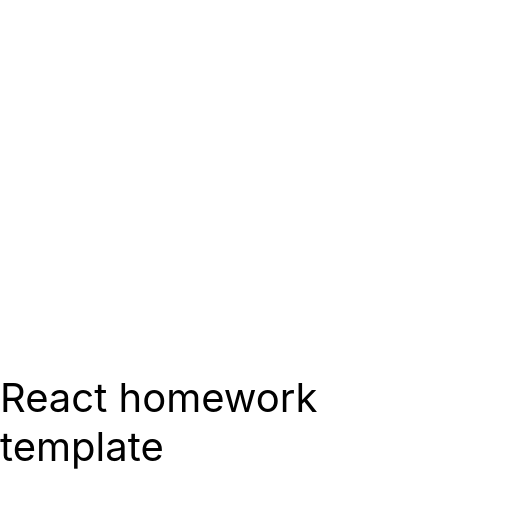
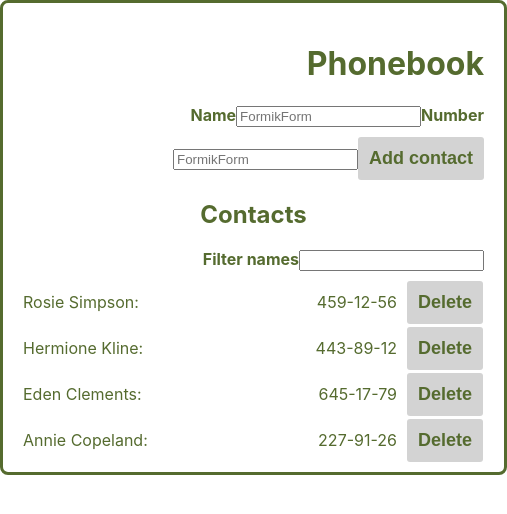
Before and after one commit to KomaNatoR/goit-react-hw-06-phonebook, a React (Create React App) app: page / in a window 390 px wide. Shown: the top 514 px of the page, 507 px wide, since content can reach past the window. Built offline with nearby package versions, Linux system fonts and the light colour scheme.

Commit message:
clone  phonebook-4-hw

```diff
--- a/src/components/App.jsx
+++ b/src/components/App.jsx
@@ -1,16 +1,56 @@
+import { useState, useEffect } from "react";
+
+import FormikForm from "./Form";
+import Filter from "./Filter";
+import ContactList from "./ContactList";
+import { MainDiv } from "./app.styled";
+
+const template = [
+  { id: 'id-1', name: 'Rosie Simpson', number: '459-12-56' },
+  { id: 'id-2', name: 'Hermione Kline', number: '443-89-12' },
+  { id: 'id-3', name: 'Eden Clements', number: '645-17-79' },
+  { id: 'id-4', name: 'Annie Copeland', number: '227-91-26' },
+];
+
 export const App = () => {
+  const [contacts, setContacts] = useState(()=>
+    JSON.parse(window.localStorage.getItem('contacts')) ?? template
+  );
+  const [filter, setFilter] = useState('');
+
+  useEffect(() => {
+    window.localStorage.setItem('contacts', JSON.stringify(contacts));
+  },[contacts])
+// ---------------------------------------------------------||   ФУНКЦІЇ ОБРОБКИ   ||
+  const addContact = (contact) => {
+    const personNormalize = contact.name.toLowerCase().trim();
+    const contactsMap = contacts.find(cont => cont.name.toLowerCase() === personNormalize);
+
+    if (contactsMap) return alert("Це хіба можна так робити?");
+    setContacts(prevConts=>[contact,...prevConts]);
+  };
+  const deleteContact = (id) => {
+    // const deleteCont = contacts.filter(cont => cont.id !== id);
+    // setContacts(deleteCont);
+    setContacts(prevCont=>prevCont.filter(cont => cont.id !== id));
+  };
+  const onFilterChange = (e) => {
+    const { value } = e.target;
+
+    setFilter(value);
+  };
+  const normalizeFilter = filter.toLowerCase().trim();
+  const visiblePersons = contacts.filter(cont=>cont.name.toLowerCase().includes(normalizeFilter));
+
+  // ---------------------------------------------------------||   РЕНДЕР   ||
   return (
-    <div
-      style={{
-        height: '100vh',
-        display: 'flex',
-        justifyContent: 'center',
-        alignItems: 'center',
-        fontSize: 40,
-        color: '#010101'
-      }}
-    >
-      React homework template
-    </div>
+    <MainDiv>
+      <h1>Phonebook</h1>
+      <FormikForm hendleSubmit={addContact} />
+
+      <h2>Contacts</h2>
+      <Filter onFilterChange={onFilterChange} value={filter} />
+      <ContactList onClick={deleteContact} contacts={visiblePersons} />
+    </MainDiv>
   );
 };
--- /dev/null
+++ b/src/components/ContactList.jsx
@@ -0,0 +1,26 @@
+import PropTypes from 'prop-types';
+
+const ContactList = ({contacts, onClick}) => {
+    return (
+        <ul>
+            {contacts.map(cont => (<li key={cont.id}>
+                <span>{cont.name}:</span>
+                <span>{cont.number}</span>
+                <button onClick={()=>onClick(cont.id)}>Delete</button>
+            </li>))}
+        </ul>
+    );
+};
+ContactList.defaultProps = {
+    contacts:[],
+}
+ContactList.propTypes = {
+    contacts: PropTypes.arrayOf(PropTypes.shape({
+        id: PropTypes.string.isRequired,
+        name: PropTypes.string.isRequired,
+        number:PropTypes.string.isRequired,
+    }),),
+    onClick: PropTypes.func.isRequired,
+};
+
+export default ContactList;
--- /dev/null
+++ b/src/components/Filter.jsx
@@ -0,0 +1,16 @@
+import PropTypes from 'prop-types';
+
+const Filter = ({onFilterChange, value}) => {
+    return (
+        <div>
+            <label>Filter names</label>
+            <input onChange={onFilterChange} type="text" value={value} />
+        </div>
+    );
+};
+Filter.propTypes = {
+    onFilterChange: PropTypes.func.isRequired,
+    value:PropTypes.string.isRequired,
+};
+
+export default Filter;
--- /dev/null
+++ b/src/components/Form.jsx
@@ -0,0 +1,50 @@
+import PropTypes from 'prop-types';
+
+import { Formik, Field, Form } from 'formik';
+import { nanoid } from 'nanoid';
+
+const initialValues = {
+    name: '',
+    number: '',
+};
+
+const FormikForm = ({hendleSubmit}) => {
+    const onSubmit = ({ name, number }, actions) => {
+        let id = nanoid();
+
+        let person = { id: id, name: name, number:number };
+        hendleSubmit(person);
+        actions.resetForm();
+    };
+
+    return (
+        <Formik onSubmit={onSubmit} initialValues={initialValues}>
+            <Form >
+                <label >Name
+                    <Field
+                        type="text"
+                        name="name"
+                        placeholder="FormikForm"
+                        required
+                    />
+                    {/* <ErrorMessage name="name" component="div" /> */}
+                </label>
+                <label>Number
+                    <Field
+                        type="tel"
+                        name="number"
+                        placeholder="FormikForm"
+                        required
+                    />
+                    {/* <ErrorMessage name="number" component="div" /> */}
+                </label>
+                <button type="submit">Add contact</button>
+            </Form>
+        </Formik>
+    );
+};
+FormikForm.propTypes = {
+    hendleSubmit:PropTypes.func.isRequired,
+};
+
+export default FormikForm;
--- /dev/null
+++ b/src/components/app.styled.jsx
@@ -0,0 +1,65 @@
+import styled from '@emotion/styled';
+
+export const MainDiv = styled.div`
+    width: 461px;
+    margin-left: auto;
+    margin-right: auto;
+    padding: 20px 20px 10px 20px;
+
+    text-align: right;
+    border: 3px solid darkolivegreen;
+    border-radius: 8px;
+    color: darkolivegreen;
+
+    h2 {
+        text-align: center;
+    }
+    label {
+        font-weight: 700;
+    }
+    button {
+        padding: 11px;
+
+        font-weight: 700;
+        font-size: 18px;
+
+        background-color: transparent;
+        border: 0px solid gray;
+        border-radius: 3px;
+        background-color: lightgrey;
+        color: darkolivegreen;
+        transition: all 200ms linear;
+
+        :hover {
+            cursor: pointer;
+            color: lightgrey;
+            background-color: darkolivegreen;
+        }
+        :active {
+            scale: 0.9;
+        }
+    }
+    form button {
+        margin-top: 10px;
+    }
+    ul {
+        padding: 0;
+        margin: 10px 0 0 0;
+    }
+    li {
+        display: flex;
+        flex-wrap: wrap;
+        justify-content: flex-end;
+        align-items: baseline;
+
+        width: 460px;
+        margin-top: 3px;
+
+        span:first-of-type {
+            margin-right:auto;
+        }
+        span:last-of-type {
+            margin-right:10px;
+        }
+    }
+`;
```
Also changed, not shown: package.json (+7 -1 lines), 1 other file (tests, documents, lock files or other folders).
